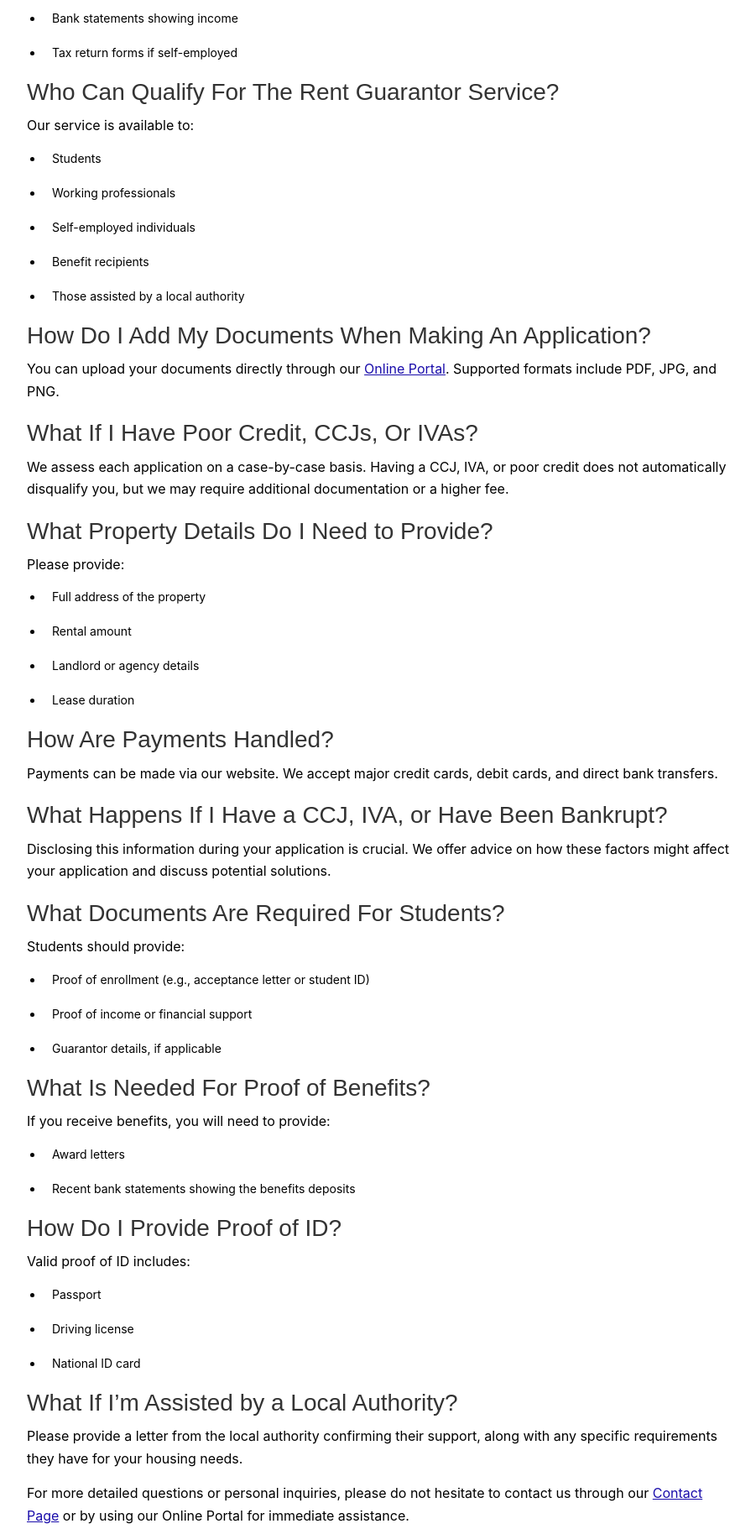
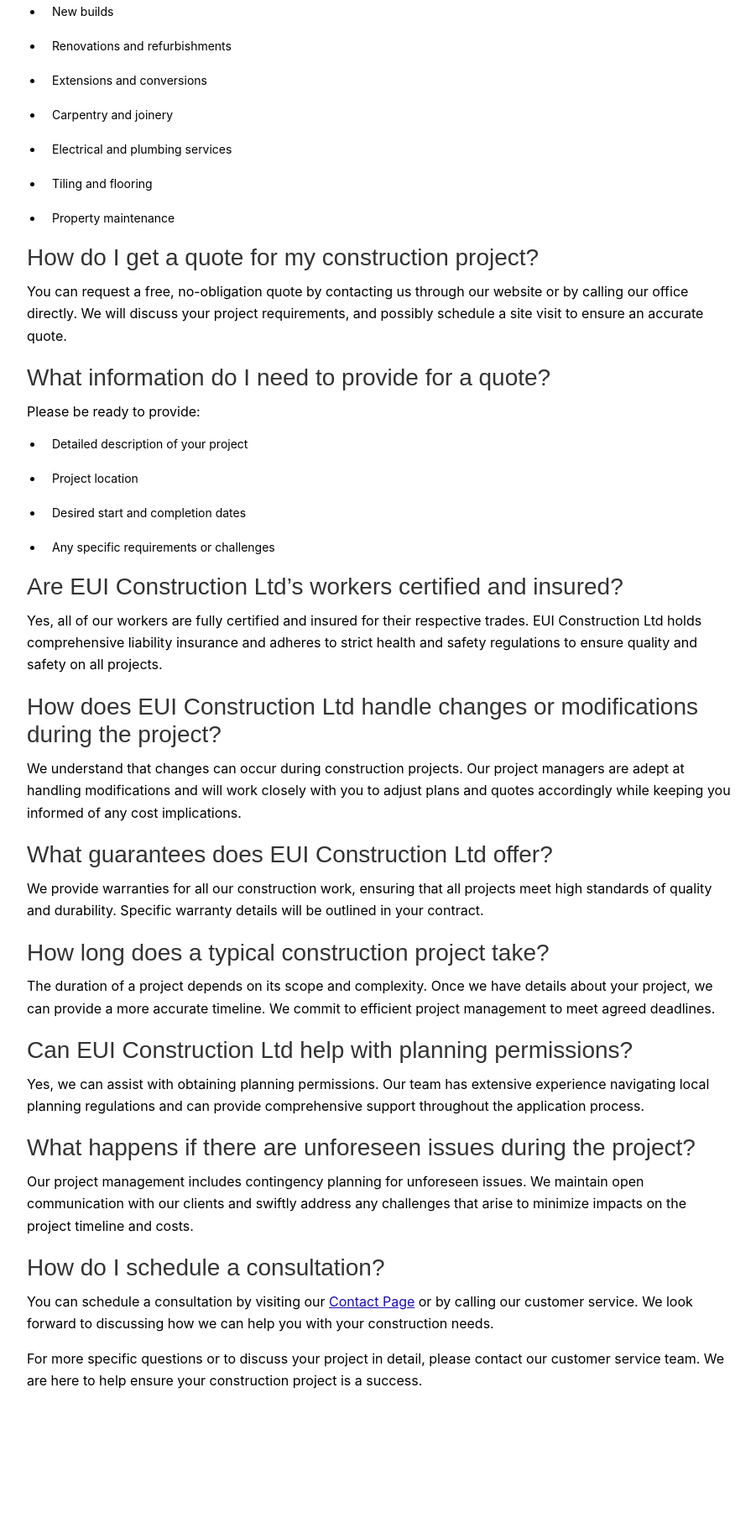
Before and after one commit to itsmardan/euicons, a plain HTML site: page faqs/index.html in a window 1280 px wide. Shown: the part 951-2772 px from the top of the page at 84% size, without its empty margins (188-1089 px from the left). Drawn offline with Linux system fonts and the light colour scheme.

Commit message:
faqs update

```diff
--- a/faqs/index.html
+++ b/faqs/index.html
@@ -2,12 +2,12 @@
 <html lang="en">
   <head>
 
-  <title>EUI Construction Ltd  | Frequently Asked Questions - MyRentGuarantor.com </title>
+  <title>EUI Construction Ltd  | Frequently Asked Questions - EUI Construction Ltd </title>
 
 
   <meta charset="UTF-8" />
   <meta name="viewport" content="width=device-width, initial-scale=1.0, shrink-to-fit=no" />
-  <meta name="description" content="Answers to your common questions about our Rent Guarantor Service." />
+  <meta name="description" content="Answers to your common questions about our construction services." />
   <link rel="stylesheet" href="https://cdnjs.cloudflare.com/ajax/libs/font-awesome/6.0.0-beta3/css/all.min.css">
 
 
@@ -62,14 +62,14 @@
 
 
 
-<meta name="twitter:card" content="summary"/><meta name="twitter:title" content="Frequently Asked Questions - MyRentGuarantor.com"/>
-<meta name="twitter:description" content="Answers to your common questions about our Rent Guarantor Service."/>
+<meta name="twitter:card" content="summary"/><meta name="twitter:title" content="Frequently Asked Questions - EUI Construction Ltd"/>
+<meta name="twitter:description" content="Answers to your common questions about our construction services."/>
 <meta name="twitter:site" content="@#"/>
 
-<meta itemprop="name" content="Frequently Asked Questions - MyRentGuarantor.com">
-<meta itemprop="description" content="Answers to your common questions about our Rent Guarantor Service."><meta itemprop="datePublished" content="2024-03-28T00:00:00+00:00" />
-<meta itemprop="dateModified" content="2024-03-28T00:00:00+00:00" />
-<meta itemprop="wordCount" content="339">
+<meta itemprop="name" content="Frequently Asked Questions - EUI Construction Ltd">
+<meta itemprop="description" content="Answers to your common questions about our construction services."><meta itemprop="datePublished" content="2024-05-08T00:00:00+00:00" />
+<meta itemprop="dateModified" content="2024-05-08T00:00:00+00:00" />
+<meta itemprop="wordCount" content="434">
 <meta itemprop="keywords" content="" />
 
 
@@ -313,10 +313,10 @@
     <div class="row justify-content-center pb-5">
       <div class="col-8">
 
-          <h1 class="display-1 fw-bold text-center text-danger pb-5">Frequently Asked Questions - MyRentGuarantor.com</h1>
-
-
-          <p class="text-black text-center pb-3">Answers to your common questions about our Rent Guarantor Service.</p>
+          <h1 class="display-1 fw-bold text-center text-danger pb-5">Frequently Asked Questions - EUI Construction Ltd</h1>
+
+
+          <p class="text-black text-center pb-3">Answers to your common questions about our construction services.</p>
 
       </div>
     </div>
@@ -324,61 +324,42 @@
       <div class="col-12 d-flex justify-content-center">
         <div class="blog-content text-primary">
           <h2 id="frequently-asked-questions">Frequently Asked Questions</h2>
-<h3 id="what-documents-do-i-need-for-proof-of-income">What Documents Do I Need For Proof Of Income?</h3>
-<p>To verify your income, please provide one or more of the following:</p>
+<h3 id="what-types-of-construction-services-does-eui-construction-ltd-provide">What types of construction services does EUI Construction Ltd provide?</h3>
+<p>EUI Construction Ltd offers a wide range of services including:</p>
 <ul>
-<li>Recent pay slips (last three months)</li>
-<li>Bank statements showing income</li>
-<li>Tax return forms if self-employed</li>
+<li>New builds</li>
+<li>Renovations and refurbishments</li>
+<li>Extensions and conversions</li>
+<li>Carpentry and joinery</li>
+<li>Electrical and plumbing services</li>
+<li>Tiling and flooring</li>
+<li>Property maintenance</li>
 </ul>
-<h3 id="who-can-qualify-for-the-rent-guarantor-service">Who Can Qualify For The Rent Guarantor Service?</h3>
-<p>Our service is available to:</p>
+<h3 id="how-do-i-get-a-quote-for-my-construction-project">How do I get a quote for my construction project?</h3>
+<p>You can request a free, no-obligation quote by contacting us through our website or by calling our office directly. We will discuss your project requirements, and possibly schedule a site visit to ensure an accurate quote.</p>
+<h3 id="what-information-do-i-need-to-provide-for-a-quote">What information do I need to provide for a quote?</h3>
+<p>Please be ready to provide:</p>
 <ul>
-<li>Students</li>
-<li>Working professionals</li>
-<li>Self-employed individuals</li>
-<li>Benefit recipients</li>
-<li>Those assisted by a local authority</li>
+<li>Detailed description of your project</li>
+<li>Project location</li>
+<li>Desired start and completion dates</li>
+<li>Any specific requirements or challenges</li>
 </ul>
-<h3 id="how-do-i-add-my-documents-when-making-an-application">How Do I Add My Documents When Making An Application?</h3>
-<p>You can upload your documents directly through our <a href="https://www.myrentguarantor.com/upload">Online Portal</a>. Supported formats include PDF, JPG, and PNG.</p>
-<h3 id="what-if-i-have-poor-credit-ccjs-or-ivas">What If I Have Poor Credit, CCJs, Or IVAs?</h3>
-<p>We assess each application on a case-by-case basis. Having a CCJ, IVA, or poor credit does not automatically disqualify you, but we may require additional documentation or a higher fee.</p>
-<h3 id="what-property-details-do-i-need-to-provide">What Property Details Do I Need to Provide?</h3>
-<p>Please provide:</p>
-<ul>
-<li>Full address of the property</li>
-<li>Rental amount</li>
-<li>Landlord or agency details</li>
-<li>Lease duration</li>
-</ul>
-<h3 id="how-are-payments-handled">How Are Payments Handled?</h3>
-<p>Payments can be made via our website. We accept major credit cards, debit cards, and direct bank transfers.</p>
-<h3 id="what-happens-if-i-have-a-ccj-iva-or-have-been-bankrupt">What Happens If I Have a CCJ, IVA, or Have Been Bankrupt?</h3>
-<p>Disclosing this information during your application is crucial. We offer advice on how these factors might affect your application and discuss potential solutions.</p>
-<h3 id="what-documents-are-required-for-students">What Documents Are Required For Students?</h3>
-<p>Students should provide:</p>
-<ul>
-<li>Proof of enrollment (e.g., acceptance letter or student ID)</li>
-<li>Proof of income or financial support</li>
-<li>Guarantor details, if applicable</li>
-</ul>
-<h3 id="what-is-needed-for-proof-of-benefits">What Is Needed For Proof of Benefits?</h3>
-<p>If you receive benefits, you will need to provide:</p>
-<ul>
-<li>Award letters</li>
-<li>Recent bank statements showing the benefits deposits</li>
-</ul>
-<h3 id="how-do-i-provide-proof-of-id">How Do I Provide Proof of ID?</h3>
-<p>Valid proof of ID includes:</p>
-<ul>
-<li>Passport</li>
-<li>Driving license</li>
-<li>National ID card</li>
-</ul>
-<h3 id="what-if-im-assisted-by-a-local-authority">What If I&rsquo;m Assisted by a Local Authority?</h3>
-<p>Please provide a letter from the local authority confirming their support, along with any specific requirements they have for your housing needs.</p>
-<p>For more detailed questions or personal inquiries, please do not hesitate to contact us through our <a href="https://www.myrentguarantor.com/contact/">Contact Page</a> or by using our Online Portal for immediate assistance.</p>
+<h3 id="are-eui-construction-ltds-workers-certified-and-insured">Are EUI Construction Ltd’s workers certified and insured?</h3>
+<p>Yes, all of our workers are fully certified and insured for their respective trades. EUI Construction Ltd holds comprehensive liability insurance and adheres to strict health and safety regulations to ensure quality and safety on all projects.</p>
+<h3 id="how-does-eui-construction-ltd-handle-changes-or-modifications-during-the-project">How does EUI Construction Ltd handle changes or modifications during the project?</h3>
+<p>We understand that changes can occur during construction projects. Our project managers are adept at handling modifications and will work closely with you to adjust plans and quotes accordingly while keeping you informed of any cost implications.</p>
+<h3 id="what-guarantees-does-eui-construction-ltd-offer">What guarantees does EUI Construction Ltd offer?</h3>
+<p>We provide warranties for all our construction work, ensuring that all projects meet high standards of quality and durability. Specific warranty details will be outlined in your contract.</p>
+<h3 id="how-long-does-a-typical-construction-project-take">How long does a typical construction project take?</h3>
+<p>The duration of a project depends on its scope and complexity. Once we have details about your project, we can provide a more accurate timeline. We commit to efficient project management to meet agreed deadlines.</p>
+<h3 id="can-eui-construction-ltd-help-with-planning-permissions">Can EUI Construction Ltd help with planning permissions?</h3>
+<p>Yes, we can assist with obtaining planning permissions. Our team has extensive experience navigating local planning regulations and can provide comprehensive support throughout the application process.</p>
+<h3 id="what-happens-if-there-are-unforeseen-issues-during-the-project">What happens if there are unforeseen issues during the project?</h3>
+<p>Our project management includes contingency planning for unforeseen issues. We maintain open communication with our clients and swiftly address any challenges that arise to minimize impacts on the project timeline and costs.</p>
+<h3 id="how-do-i-schedule-a-consultation">How do I schedule a consultation?</h3>
+<p>You can schedule a consultation by visiting our <a href="https://www.euiconstruction.com/contact/">Contact Page</a> or by calling our customer service. We look forward to discussing how we can help you with your construction needs.</p>
+<p>For more specific questions or to discuss your project in detail, please contact our customer service team. We are here to help ensure your construction project is a success.</p>
 
         </div>
       </div>
--- a/sitemap.xml
+++ b/sitemap.xml
@@ -12,6 +12,9 @@
     <lastmod>2024-05-08T00:00:00+00:00</lastmod>
   </url><url>
     <loc>https://euiconstruction.com/cookies-policy/</loc>
+    <lastmod>2024-05-08T00:00:00+00:00</lastmod>
+  </url><url>
+    <loc>https://euiconstruction.com/faqs/</loc>
     <lastmod>2024-05-08T00:00:00+00:00</lastmod>
   </url><url>
     <loc>https://euiconstruction.com/how-we-work/</loc>
@@ -34,8 +37,5 @@
   </url><url>
     <loc>https://euiconstruction.com/free-construction-quotation/</loc>
     <lastmod>2024-03-28T00:00:00+00:00</lastmod>
-  </url><url>
-    <loc>https://euiconstruction.com/faqs/</loc>
-    <lastmod>2024-03-28T00:00:00+00:00</lastmod>
   </url>
 </urlset>
```
Also changed, not shown: index.xml (+7 -7 lines).
